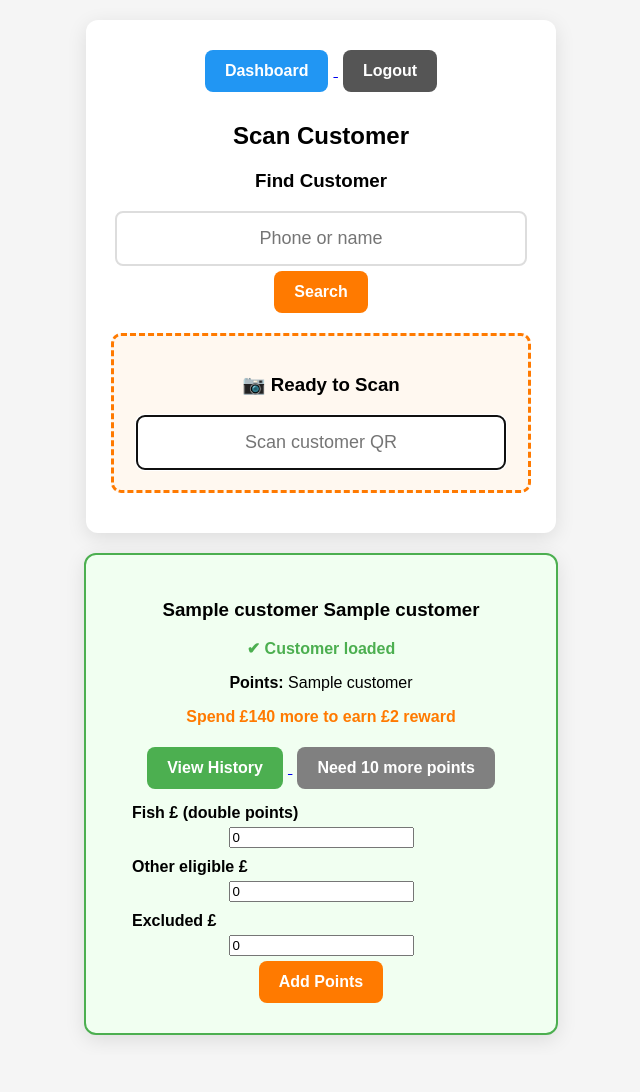
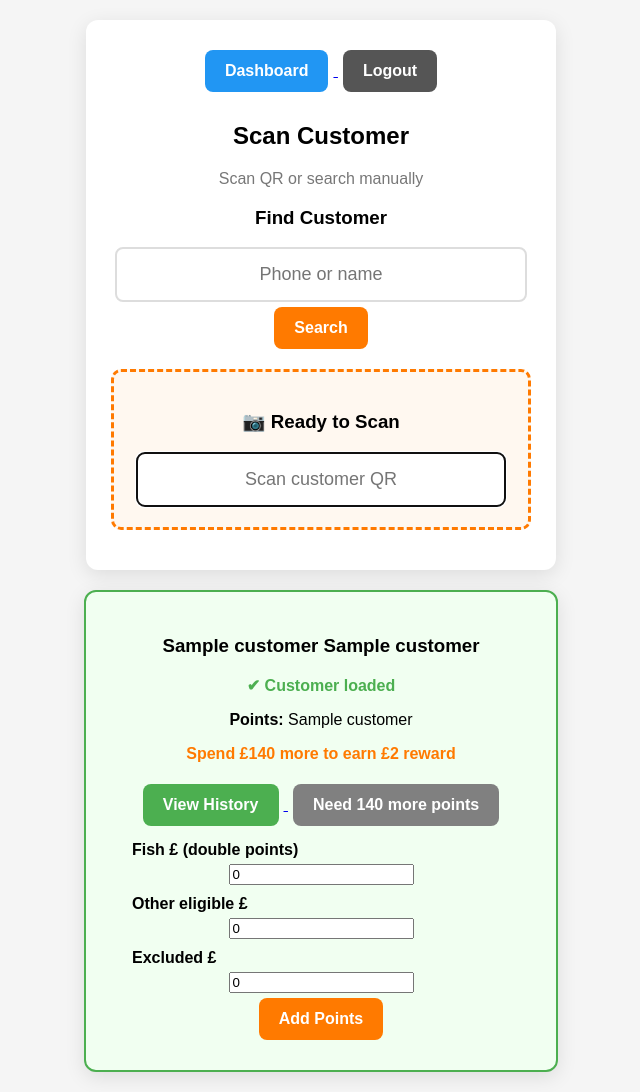
Before and after one commit to newportpetsuk-lab/newport-pets-loyalty, a Flask app: template templates/scan.html in a window 1280 px wide. Shown: the whole page, without its empty margins (319-959 px from the left). Before the commit the page ends 1040 px from the top, so only its background shows below. Run offline with Flask 3, Linux system fonts and the light colour scheme; the template is opened without the code that fills it: most values are stand-ins (such as "Sample title", 1, 10 or a date in 2020); some libraries are stand-ins or nearby versions.

Commit message:
Update scan.html

```diff
--- a/templates/scan.html
+++ b/templates/scan.html
@@ -84,6 +84,7 @@ button:hover {
     </a>
 
     <h2>Scan Customer</h2>
+    <p style="color:#777;">Scan QR or search manually</p>
 
     <h3>Find Customer</h3>
 
@@ -120,22 +121,25 @@ button:hover {
 
     <h3>{{ customer[1] }} {{ customer[2] }}</h3>
 
-    <!-- ✅ SCAN CONFIRMATION -->
     <p style="color:#4caf50; font-weight:bold;">✔ Customer loaded</p>
 
-    <!-- ✅ FIXED INDEX -->
     <p><strong>Points:</strong> {{ customer[4] }}</p>
 
-    <!-- ✅ FIXED INDEX -->
+    <!-- ✅ CORRECT REWARD LOGIC -->
+    {% set remainder = customer[4] % 150 %}
+    {% set remaining = 150 - remainder if remainder != 0 else 0 %}
+
+    {% if remaining > 0 %}
     <p style="color:#ff7a00; font-weight:bold;">
-        Spend £{{ 150 - (customer[4] % 150) }} more to earn £2 reward
+        Spend £{{ remaining }} more to earn £2 reward
     </p>
+    {% endif %}
 
     <!-- ACTION BUTTONS -->
     <div style="margin-top:15px;">
 
         <a href="/history/{{ customer_id }}">
-            <button type="button" style="background:#4caf50; margin:5px;">
+            <button type="button" style="background:#4caf50;">
                 View History
             </button>
         </a>
@@ -151,21 +155,21 @@ button:hover {
                 <input type="hidden" name="customer_id" value="{{ customer_id }}">
                 <input type="hidden" name="redeem_amount" value="{{ amount }}">
 
-            <button type="submit" style="background:#e53935; margin:5px;">
+                <button type="submit" style="background:#e53935;">
                     Redeem £{{ amount }}
                 </button>
             </form>
             {% endfor %}
 
             {% else %}
-        <button type="button" disabled style="background:grey; margin:5px;">
-            Need {{ 150 - customer[4] }} more points
+            <button type="button" disabled style="background:grey;">
+                Need {{ remaining }} more points
             </button>
             {% endif %}
 
         {% else %}
-        <button type="button" disabled style="background:grey; margin:5px; cursor:not-allowed;">
-            Need {{ 150 - customer[4] }} more points
+        <button type="button" disabled style="background:grey;">
+            Need {{ remaining }} more points
         </button>
         {% endif %}
 
@@ -177,13 +181,13 @@ button:hover {
         <input type="hidden" name="customer_id" value="{{ customer_id }}">
 
         <label class="field-label">Fish £ (double points)</label>
-        <input type="number" step="0.01" min="0" name="fish_amount" class="fish" value="0">
+        <input type="number" step="0.01" min="0" name="fish_amount" value="0">
 
         <label class="field-label">Other eligible £</label>
-        <input type="number" step="0.01" min="0" name="other_amount" class="other" value="0">
+        <input type="number" step="0.01" min="0" name="other_amount" value="0">
 
         <label class="field-label">Excluded £</label>
-        <input type="number" step="0.01" min="0" name="excluded_amount" class="excluded" value="0">
+        <input type="number" step="0.01" min="0" name="excluded_amount" value="0">
 
         <br>
 
@@ -194,12 +198,14 @@ button:hover {
 </div>
 {% endif %}
 
-<!-- AUTO SUBMIT + BEEP -->
+<!-- AUTO SUBMIT + SAFE BEEP -->
 <script>
 const input = document.getElementById("scanInput");
+let scanned = false;
 
 input.addEventListener("input", function() {
-    if (input.value.length > 5) {
+    if (input.value.length > 5 && !scanned) {
+        scanned = true;
 
         const audio = new Audio("https://www.soundjay.com/buttons/sounds/button-3.mp3");
         audio.play();
```
Lines whose indentation alone changed are shown as unchanged.
